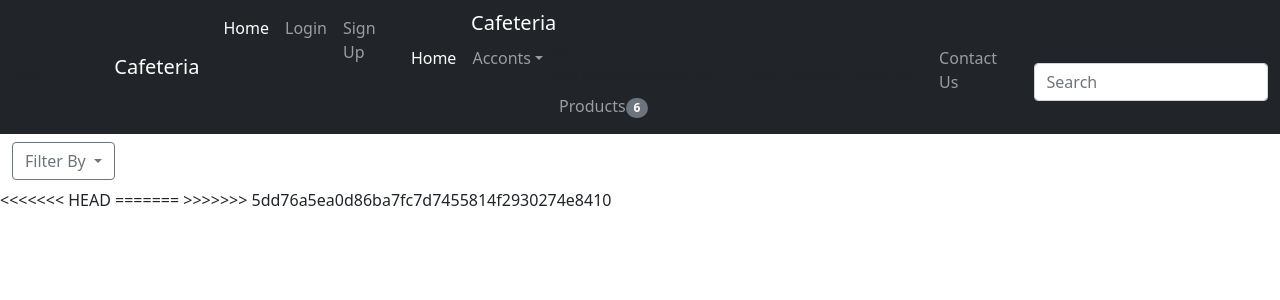
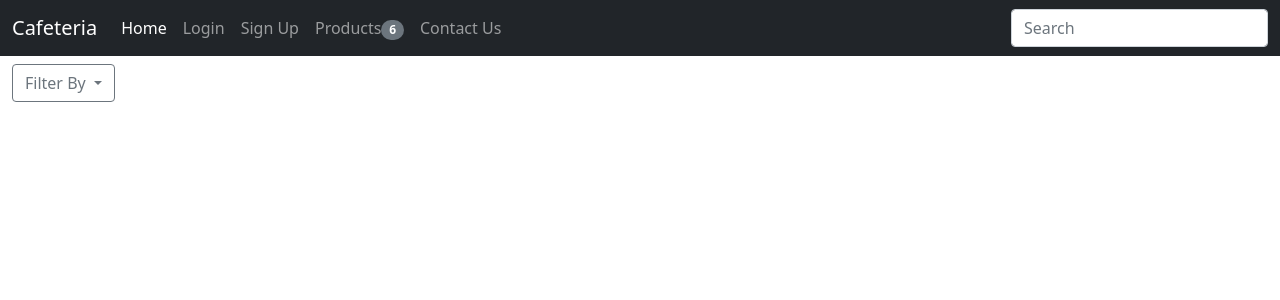
Before and after one commit to Lightl3reaker/Ancient-Cafeteria, a Django app: page /filterby/affogato/ in a window 1280 px wide. Shown: the top 300 px of the page. Run offline with Django 5.2, Linux system fonts and the light colour scheme; data comes from the database, SQL or seed files in the repository; both versions use the stored data as it was after the commit; some libraries are stand-ins or nearby versions.

Commit message:
bug Fixed

```diff
--- a/mysite/urls.py
+++ b/mysite/urls.py
@@ -28,10 +28,5 @@
     path('filterby/<slug:slug>/',myapp_views.Filterby,name="products_filter"),
     path('accounts/login/',myapp_views.CustomLogin.as_view(),name="login"),
     path('accounts/logout/',myapp_views.CustomLogout.as_view(),name="logout"),
-#<<<<<<< HEAD
     path('accounts/signup/',myapp_views.CustomSignup.as_view(),name="signup"),
-
-#=======
-    path('accounts/signup/',myapp_views.CustomSignup.as_view(),name="signup"),
-#>>>>>>> 5dd76a5ea0d86ba7fc7d7455814f2930274e8410
 ]+static(settings.MEDIA_URL,document_root=settings.MEDIA_ROOT)
--- a/templates/base/base.html
+++ b/templates/base/base.html
@@ -16,7 +16,6 @@
       <!--navbar-->
       <nav class="navbar navbar-expand-sm navbar-dark bg-dark">
         <div class="container-fluid">
-<<<<<<< HEAD
           <!--Sitename and collpase button-->
           <a class="navbar-brand" href="{%url 'home'%}">Cafeteria</a>
           <button
@@ -40,35 +39,6 @@
               </li>
 
               <li class="nav-item">
-=======
-            <!--Sitename and collpase button-->
-            <a class="navbar-brand" href="{%url 'home'%}">Cafeteria</a>
-            <button class="navbar-toggler" data-bs-toggle="collapse"
-            data-bs-target="#navcol">
-                <span class="navbar-toggler-icon"></span>
-            </button>
-            <!--Collapse when sm-->
-            <div class="collapse navbar-collapse"
-            id="navcol">
-             <ul class="navbar-nav me-auto">
-                 <li class="nav-item">
-                    <a class="nav-link active"
-                    href="{% url 'home' %}">Home</a>
-                </li>
-                 <li class="nav-item dropdown">
-                    <a class="nav-link dropdown-toggle"
-                    data-bs-toggle="dropdown" type="button">Acconts</a>
-                    <ul class="dropdown-menu">
-                    <li><a class="dropdown-item" href="{% url 'login' %}">
-                        Login
-                    </a></li>
-                    <li><a class="dropdown-item" href="{%url 'signup'%}">
-                        Signup
-                    </a></li>
-                    </ul>
-                </li>
-                 <li class="nav-item">
->>>>>>> 5dd76a5ea0d86ba7fc7d7455814f2930274e8410
                 <a class="nav-link" href="{% url 'products_view' %}">
                   Products<span class="badge rounded-pill bg-secondary"
                     >{{counts}}</span
@@ -90,12 +60,6 @@
       </nav>
       {% block content %}{% endblock %}
     </main>
-<<<<<<< HEAD
-    <script src="{%static 'js/bootstrap.min.js'%}"></script>
+    <script src="{% static 'bootstrap/js/bootstrap.bundle.min.js' %}"></script>
   </body>
 </html>
-=======
-    <script src="{%static 'bootstrap/js/bootstrap.bundle.min.js'%}"></script>
-</body>
-</html>
->>>>>>> 5dd76a5ea0d86ba7fc7d7455814f2930274e8410
--- a/templates/myapp/products.html
+++ b/templates/myapp/products.html
@@ -8,7 +8,7 @@
         <ul class="dropdown-menu align-content-center">
             {% for tag in tags %}
             <li>
-                <a class="dropdown-item" href="{%url 'products_filter' tag.slug %}">
+                <a class="dropdown-item" href="{% url 'products_filter' tag.slug %}">
                 {{tag}}</a>
             </li>
             {% endfor %}
```
Also changed, not shown: myapp/views.py (+0 -7 lines), db.sqlite3.
